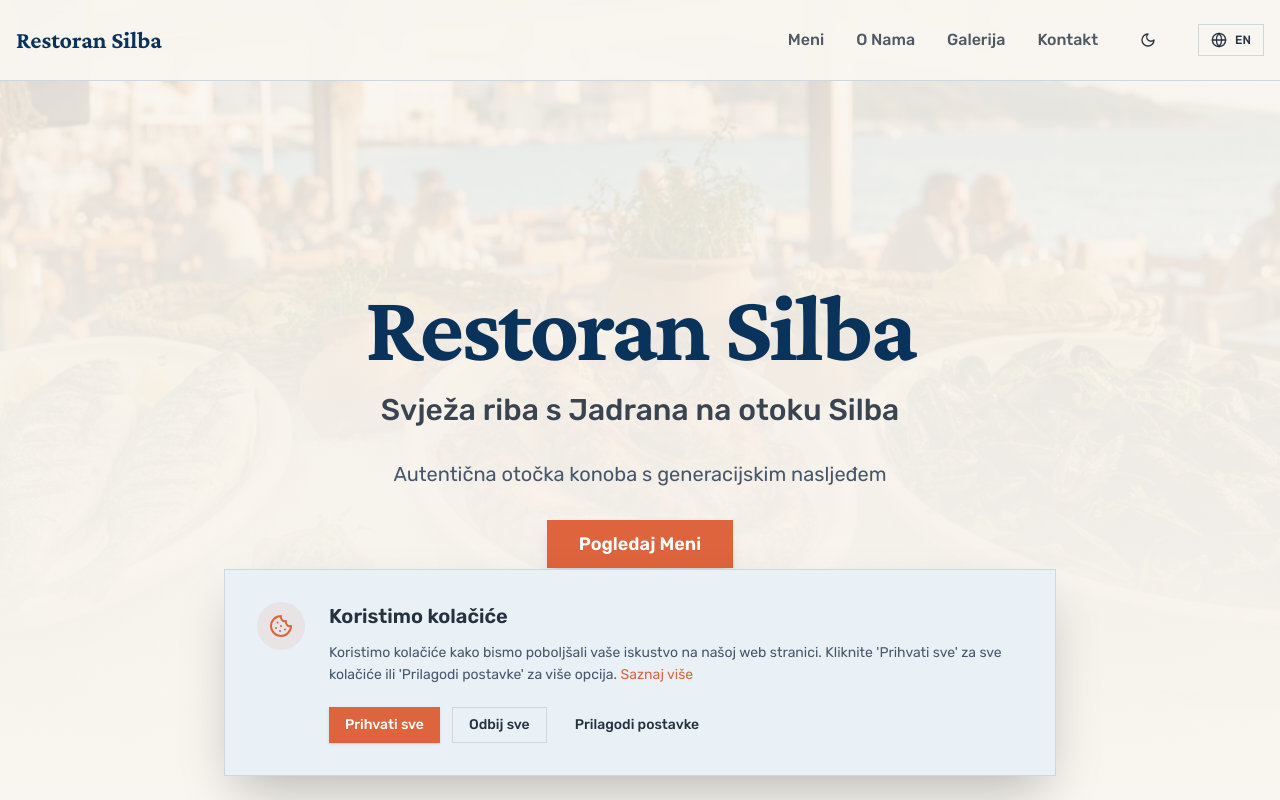
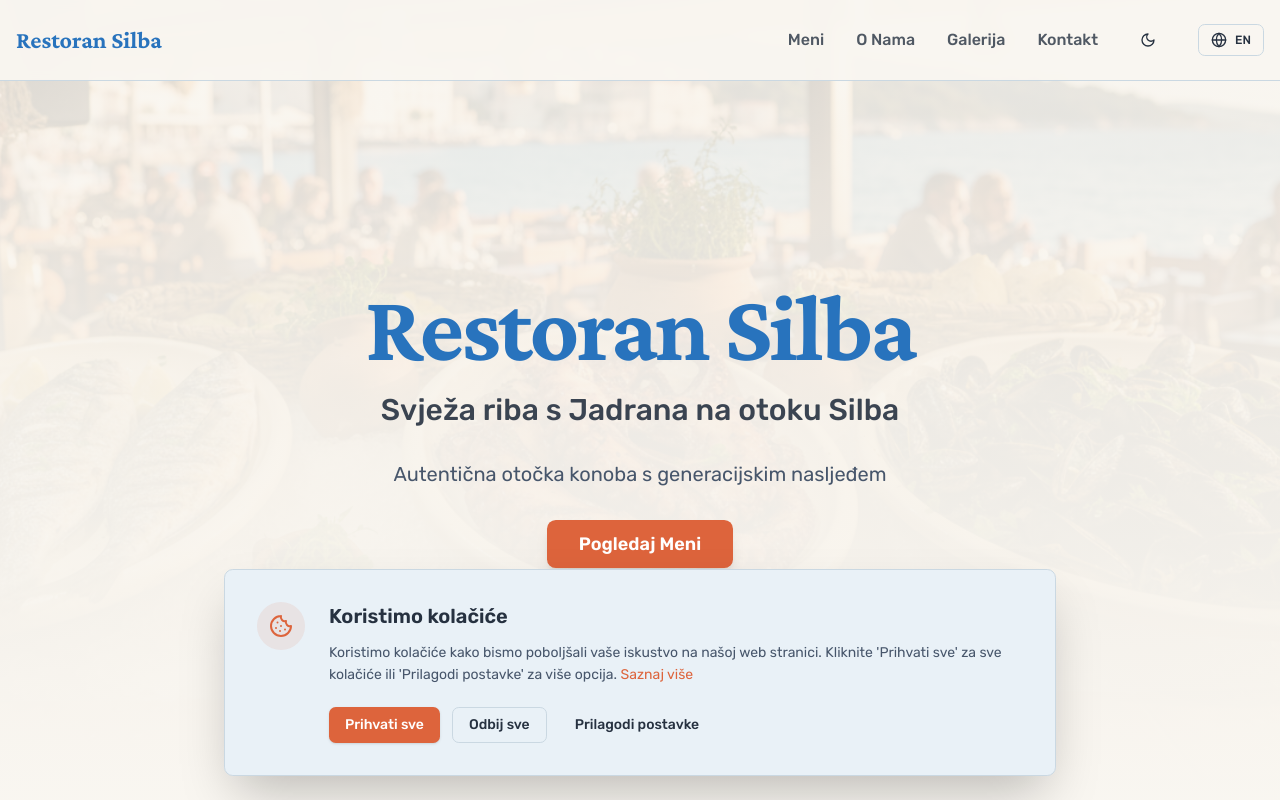
Before and after one commit to tihomiraugustic-beep/sg-1bc2244e-b8a4-4d15-a4d6-e99f972ea7fd-1778622651, a Next.js app: page / in a window 1280 px wide. Shown: the top 800 px of the page. Built offline with nearby package versions, Linux system fonts and the light colour scheme.

Commit message:
Revert to state at 3d6e355882cbd2d38c6cd13c1f49f4f4d579abd3

```diff
--- a/src/styles/globals.css
+++ b/src/styles/globals.css
@@ -12,27 +12,21 @@
 
 @layer base {
   :root {
-    /* Deep Adriatic blue - 80% saturation, 20% lightness */
-    --primary: 210 80% 20%;
-    --primary-foreground: 210 20% 98%;
-
-    /* Sun-bleached stone cream */
+    --radius: 0.55rem;
     --background: 40 40% 96%;
     --foreground: 215 25% 20%;
-
-    /* Terracotta accent */
-    --accent: 15 70% 55%;
-    --accent-foreground: 0 0% 100%;
-
-    /* Soft warm grey muted */
-    --muted: 40 20% 88%;
-    --muted-foreground: 215 20% 35%;
     --card: 205 45% 94%;
     --card-foreground: 215 25% 20%;
     --popover: 205 50% 95%;
     --popover-foreground: 215 25% 20%;
+    --primary: 210 65% 45%;
+    --primary-foreground: 210 20% 98%;
     --secondary: 205 35% 88%;
     --secondary-foreground: 215 25% 20%;
+    --muted: 40 20% 88%;
+    --muted-foreground: 215 20% 35%;
+    --accent: 15 70% 55%;
+    --accent-foreground: 0 0% 100%;
     --destructive: 0 84% 60%;
     --destructive-foreground: 0 0% 100%;
     --border: 205 30% 84%;
```
